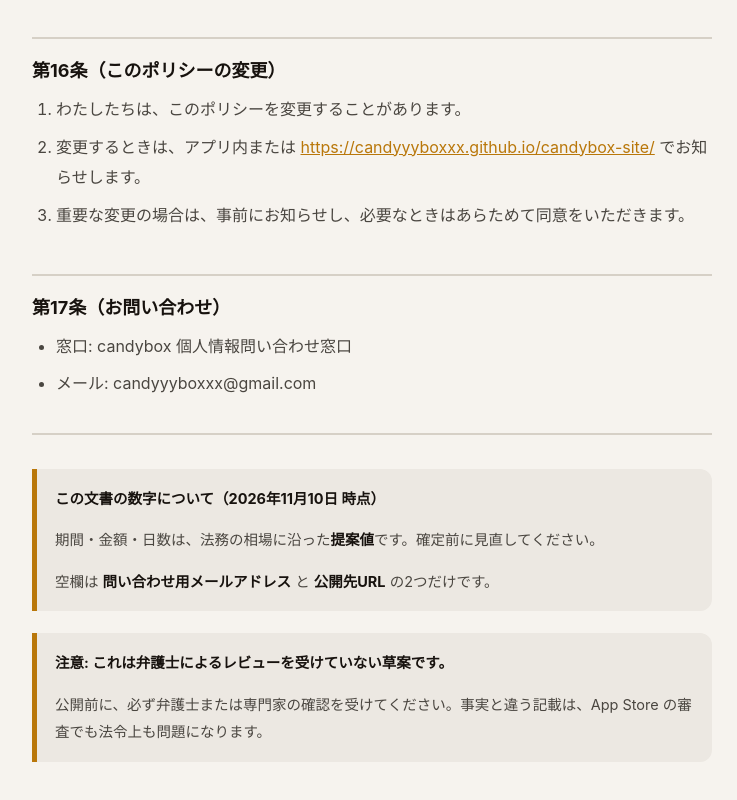
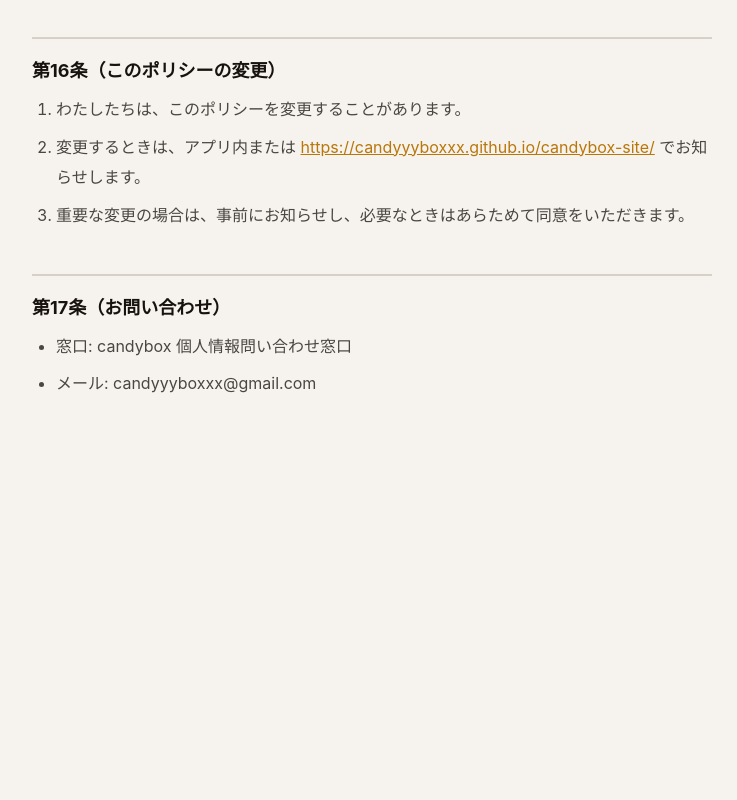
Before and after one commit to candyyyboxxx/candybox-site, a plain HTML site: page privacy.html in a window 1280 px wide. Shown: the part 6173-6973 px from the top of the page, without its empty margins (268-1005 px from the left). After the commit the page ends 6684 px from the top, so only its background shows below. Drawn offline with Linux system fonts and the light colour scheme.

Commit message:
規約とプライバシーから草案の注記を消す
公開中のページに「これは弁護士によるレビューを受けていない草案です」
「期間・金額・日数は提案値です」が残っていた。アプリの Legal.swift が
指している URL で、審査員が開くページ。

「空欄はメールアドレスとURLの2つだけ」の一文も、すでに事実と違う。
区切りの <hr> も宙に浮いたので外した。

★ 消しても弁護士レビューが済んだわけではない。文書の中身には、
  コードが届いていない約束が残っている（13歳未満の削除、通報の3年保存）。

```diff
--- a/privacy.html
+++ b/privacy.html
@@ -88,6 +88,4 @@ a{color:var(--amber)}
 <ol><li>わたしたちは、このポリシーを変更することがあります。</li><li>変更するときは、アプリ内または <a href="https://candyyyboxxx.github.io/candybox-site/">https://candyyyboxxx.github.io/candybox-site/</a> でお知らせします。</li><li>重要な変更の場合は、事前にお知らせし、必要なときはあらためて同意をいただきます。</li></ol>
 <h2>第17条（お問い合わせ）</h2>
 <ul><li>窓口: candybox 個人情報問い合わせ窓口</li><li>メール: candyyyboxxx@gmail.com</li></ul>
-<hr>
-<blockquote><p><strong>この文書の数字について（2026年11月10日 時点）</strong></p><p>期間・金額・日数は、法務の相場に沿った<strong>提案値</strong>です。確定前に見直してください。</p><p>空欄は <strong>問い合わせ用メールアドレス</strong> と <strong>公開先URL</strong> の2つだけです。</p></blockquote>
-<blockquote><p><strong>注意: これは弁護士によるレビューを受けていない草案です。</strong></p><p>公開前に、必ず弁護士または専門家の確認を受けてください。事実と違う記載は、App Store の審査でも法令上も問題になります。</p></blockquote></div></body></html>
+</div></body></html>
```
Also changed, not shown: terms.html (+1 -3 lines).
